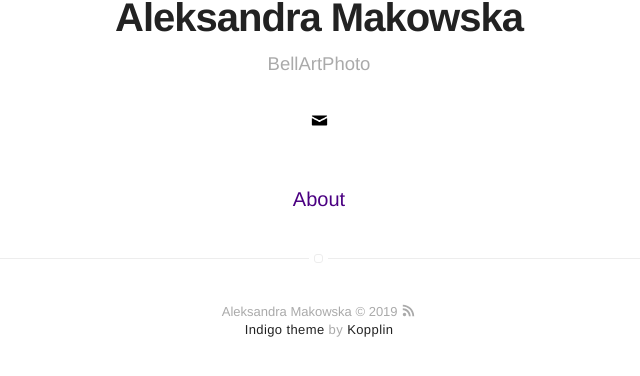
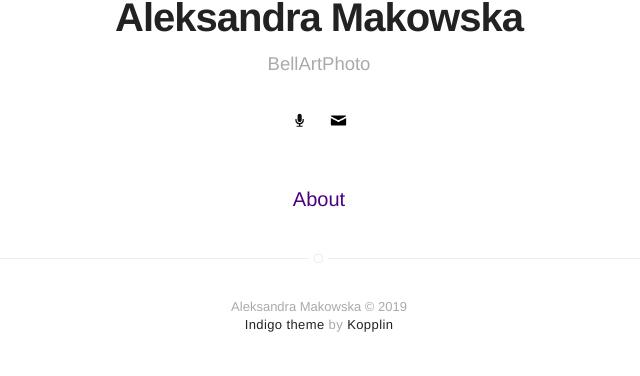
Before and after one commit to themakowska/themakowska.github.io, a Jekyll site: the page built from index.html, in a window 1280 px wide. Shown: the part 284-660 px from the top of the page, without its empty margins (321-961 px from the left). Built offline with Jekyll 4.4.1, drawn with Linux system fonts in a browser that asks for light colours.

Commit message:
added tel to social links removed feed xml

```diff
--- a/_config.yml
+++ b/_config.yml
@@ -50,6 +50,7 @@ permalink: /:title/
 # medium: medium
 # vimeo: myvimeo
 # lanyrd: mylanyrd
+tel: +48517331489
 email: bellartphoto@gmail.com
 
 authors:
--- a/_includes/footer.html
+++ b/_includes/footer.html
@@ -1,5 +1,5 @@
 <footer class="footer-main">
-    {{ site.name }} © {{ site.time | date: '%Y' }} <a class="link" href="{{ site.url }}/feed.xml" target="_blank"><svg class="icon icon-rss"><use xlink:href="#icon-rss"></use></svg></a>
+    {{ site.name }} © {{ site.time | date: '%Y' }}
 
     <p class="extra">
         <a class="link" href="https://github.com/sergiokopplin/indigo">Indigo theme</a> by <a class="link" href="https://github.com/sergiokopplin/indigo">Kopplin</a>
--- a/_includes/social-links.html
+++ b/_includes/social-links.html
@@ -95,6 +95,12 @@
         </a>
     {% endif %}
 
+    {% if site.tel %}
+        <a class="link" data-title="{{ site.tel }}" href="tel:{{ site.tel }}">
+            <svg class="icon icon-microphone"><use xlink:href="#icon-microphone"></use></svg>
+        </a>
+    {% endif %}
+
     {% if site.email %}
         <a class="link" data-title="{{ site.email }}" href="mailto:{{ site.email }}">
             <svg class="icon icon-mail"><use xlink:href="#icon-mail"></use></svg>
```
